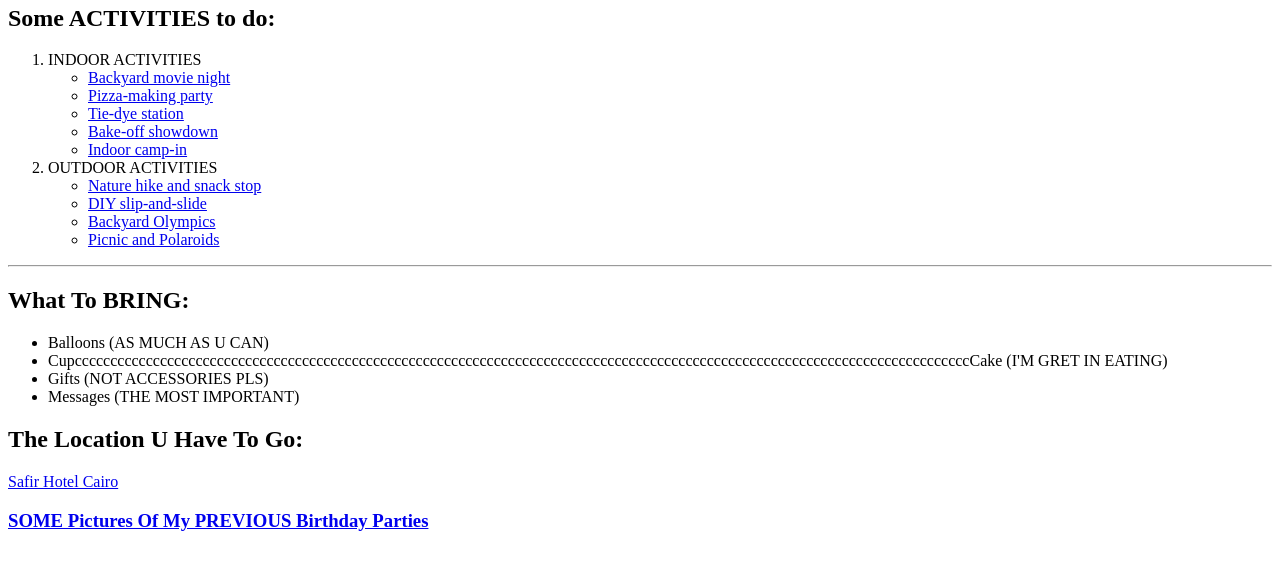
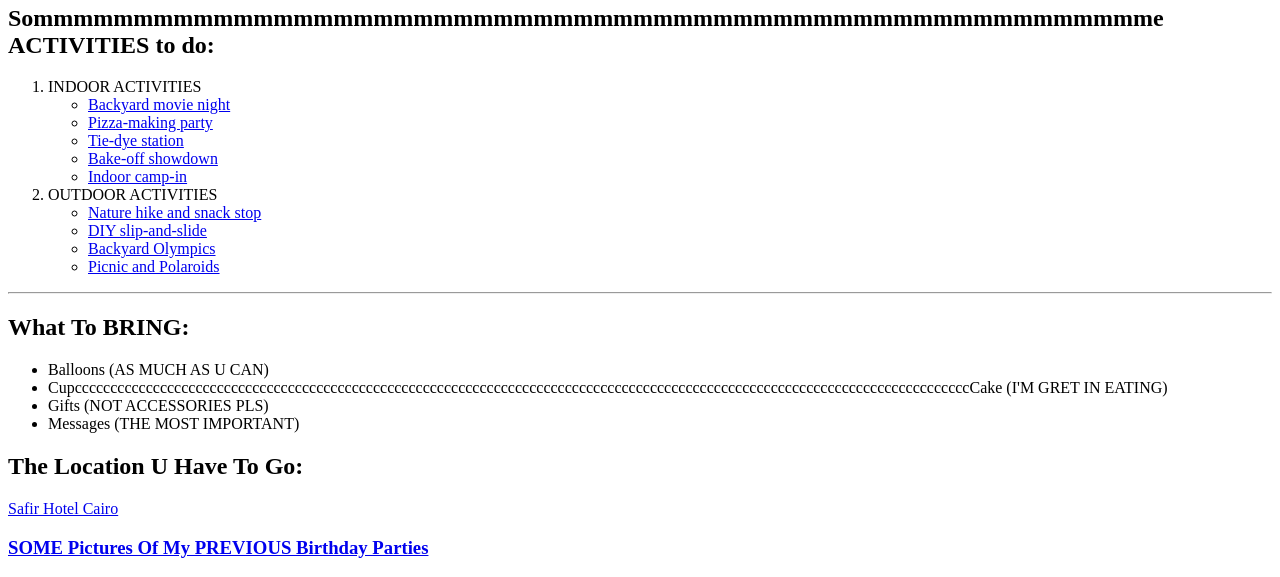
Before and after one commit to anotherNameF/html-portfolio, a plain HTML site: page index.html in a window 1280 px wide. Shown: the part 329-906 px from the top of the page. Before the commit the page ends 879 px from the top, so only its background shows below. Drawn offline with Linux system fonts and the light colour scheme.

Commit message:
more sommmmmme index.html
plaplaplapalpalpalpalpalaplaplaplaplapalpalplaplaplpalpalpalpalplaplaplaplaplpa

```diff
--- a/index.html
+++ b/index.html
@@ -11,7 +11,7 @@
         <img src="./download.jpg" alt="birthday cake images">
     </a>
 
-        <h2>Some ACTIVITIES to do:</h2>
+        <h2>Sommmmmmmmmmmmmmmmmmmmmmmmmmmmmmmmmmmmmmmmmmmmmmmmmmmmmmmme ACTIVITIES to do:</h2>
         <ol>
             <li>INDOOR ACTIVITIES</li>
 
```
